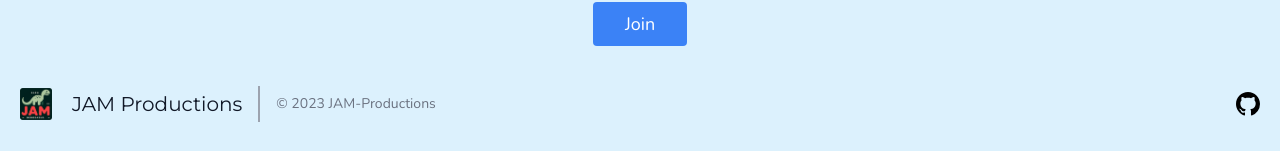
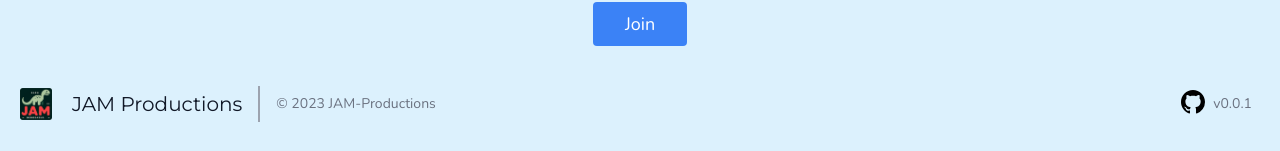
Before and after one commit to JAM-Productions/malker, a React (Vite) app: page / in a window 1280 px wide. Shown: the part 737-888 px from the top of the page. Built offline with nearby package versions, Linux system fonts and the light colour scheme; no server answers.

Commit message:
Add version

```diff
--- a/package.json
+++ b/package.json
@@ -1,7 +1,7 @@
 {
   "name": "malker",
   "private": true,
-  "version": "0.0.0",
+  "version": "0.0.1",
   "type": "module",
   "scripts": {
     "dev": "vite",
--- a/src/components/Footer.jsx
+++ b/src/components/Footer.jsx
@@ -1,4 +1,5 @@
 import React from 'react';
+import { version } from '../../package.json';
 
 const Footer = () => {
     return (
@@ -24,7 +25,10 @@ const Footer = () => {
                     md:justify-start
                     justify-center
                     text-gray-900
-                ">
+                    cursor-pointer
+                "
+                href="https://github.com/JAM-Productions"
+                >
                     <img src="jam.png"
                         alt="Logo"
                         className="h-8 w-8 mr-2"
@@ -61,7 +65,7 @@ const Footer = () => {
                     cursor-pointer
                 ">
                     <a className="text-gray-500"
-                        href="https://github.com/JAM-Productions"
+                        href="https://github.com/JAM-Productions/malker"
                     >
                         <svg aria-hidden="true"
                             height="24"
@@ -71,7 +75,16 @@ const Footer = () => {
                         >
                             <path fillRule="evenodd" d="M8 0C3.58 0 0 3.58 0 8c0 3.54 2.29 6.53 5.47 7.59.4.07.55-.17.55-.38 0-.19-.01-.82-.01-1.49-2.01.37-2.53-.49-2.69-.94-.09-.23-.48-.94-.82-1.13-.28-.15-.68-.52-.01-.53.63-.01 1.08.58 1.23.82.72 1.21 1.87.87 2.33.66.07-.52.28-.87.51-1.07-1.78-.2-3.64-.89-3.64-3.95 0-.87.31-1.59.82-2.15-.08-.2-.36-1.02.08-2.12 0 0 .67-.21 2.2.82.64-.18 1.32-.27 2-.27.68 0 1.36.09 2 .27 1.53-1.04 2.2-.82 2.2-.82.44 1.1.16 1.92.08 2.12.51.56.82 1.27.82 2.15 0 3.07-1.87 3.75-3.65 3.95.29.25.54.73.54 1.48 0 1.07-.01 1.93-.01 2.2 0 .21.15.46.55.38A8.013 8.013 0 0 0 16 8c0-4.42-3.58-8-8-8z"></path>
                         </svg>
+
                     </a>
+                    <p className="
+                        text-sm
+                        text-gray-500
+                        px-2
+                        py-1
+                    ">
+                        v{version}
+                    </p>
                 </span>
             </div>
     </footer>
```
